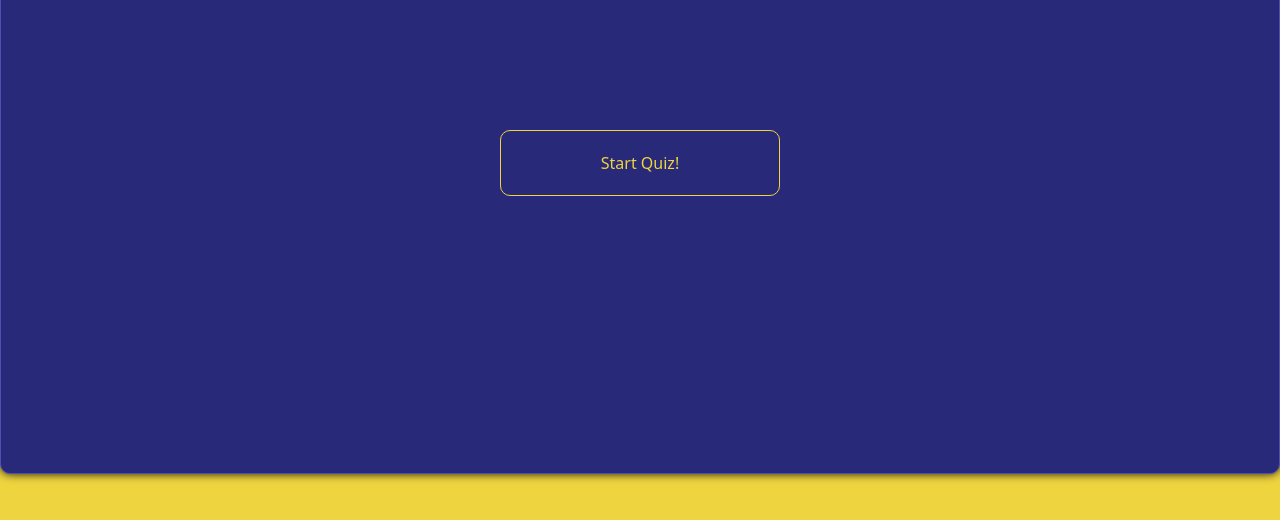
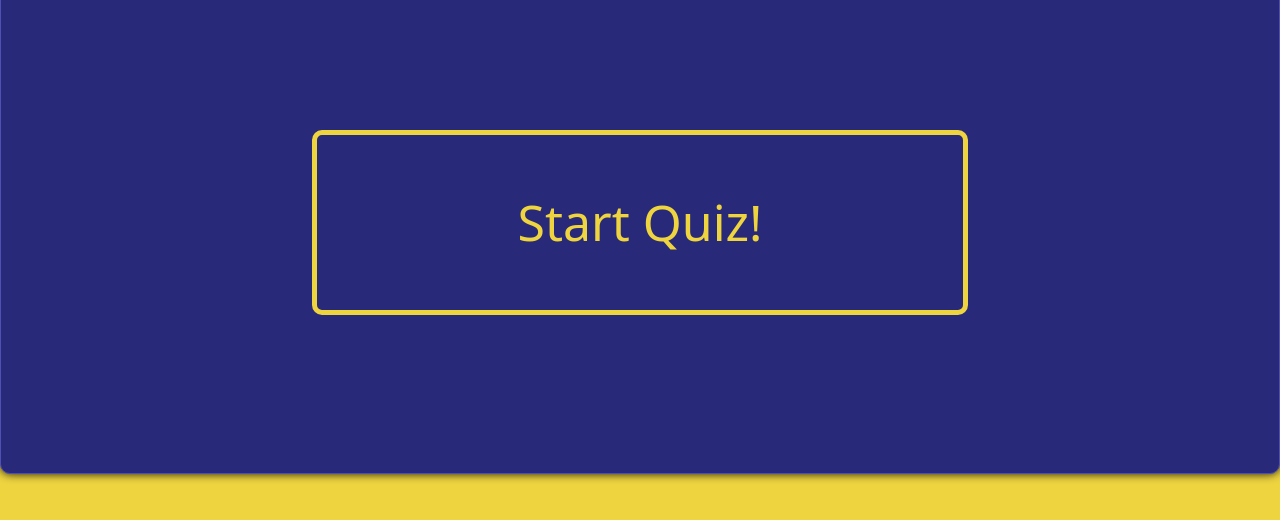
Before and after one commit to ignasvilkas/code-project-2-quiz, a plain HTML site: page index.html in a window 1280 px wide. Shown: the part 226-746 px from the top of the page. Drawn offline with nearby package versions, Linux system fonts and the light colour scheme.

Commit message:
amended start quiz button style

```diff
--- a/assets/css/style.css
+++ b/assets/css/style.css
@@ -56,10 +56,16 @@ button:hover {
   justify-content: center;
 }
 
-#startButton,
 #nextButton {
   margin-top: 150px;
   padding: 20px 100px;
+}
+
+#startButton {
+  margin-top: 150px;
+  padding: 50px 200px;
+  font-size: 50px;
+  border: 5px solid rgb(238, 212, 63);
 }
 
 .correct {
```
